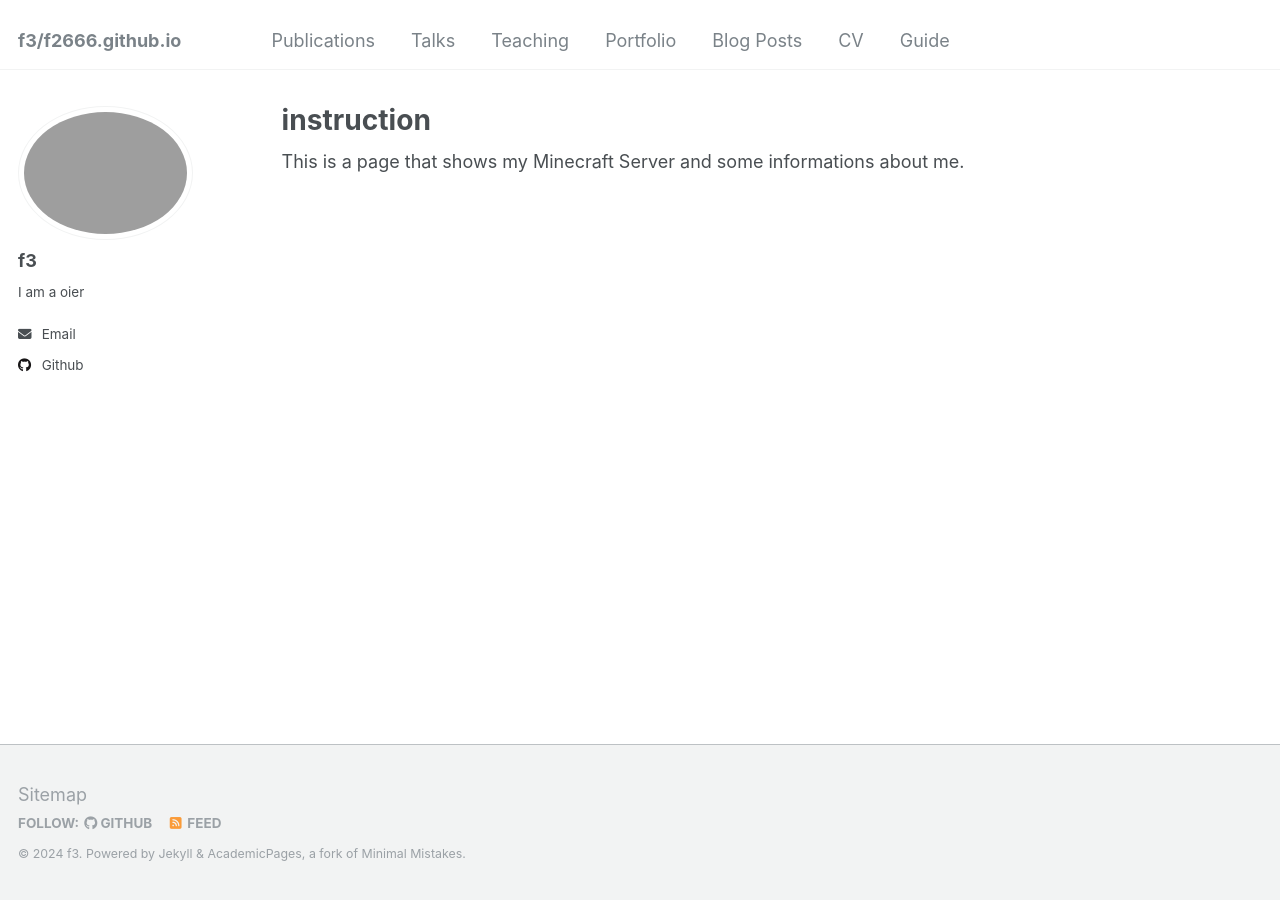
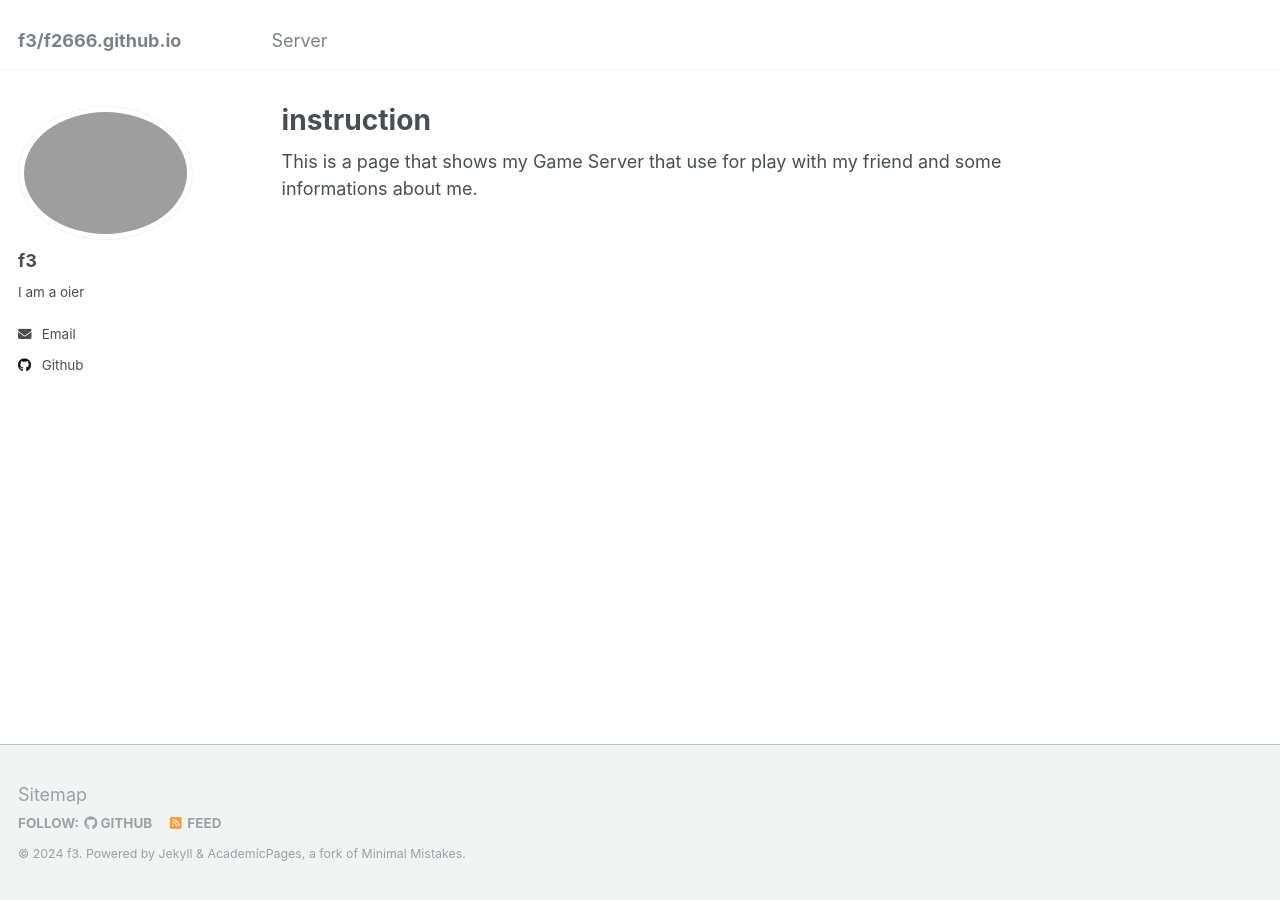
Before and after one commit to f2666/f2666.github.io, a Jekyll site: the page built from _pages/about.md, in a window 1280 px wide. Built offline with Jekyll 4.4.1, drawn with Linux system fonts in a browser that asks for light colours.

Commit message:
delete something

```diff
--- a/_data/navigation.yml
+++ b/_data/navigation.yml
@@ -5,23 +5,5 @@
 # prevent it from being included in the site.
 
 main:
-  - title: "Publications"
-    url: /publications/
-
-  - title: "Talks"
-    url: /talks/
-
-  - title: "Teaching"
-    url: /teaching/
-
-  - title: "Portfolio"
-    url: /portfolio/
-
-  - title: "Blog Posts"
-    url: /year-archive/
-
-  - title: "CV"
-    url: /cv/
-
-  - title: "Guide"
-    url: /markdown/
+  - title: "Server"
+    url: /Server/
--- a/_pages/about.md
+++ b/_pages/about.md
@@ -7,4 +7,4 @@ redirect_from:
   - /about.html
 ---
 
-This is a page that shows my Minecraft Server and some informations about me.
+This is a page that shows my Game Server that use for play with my friend and some informations about me.
```
